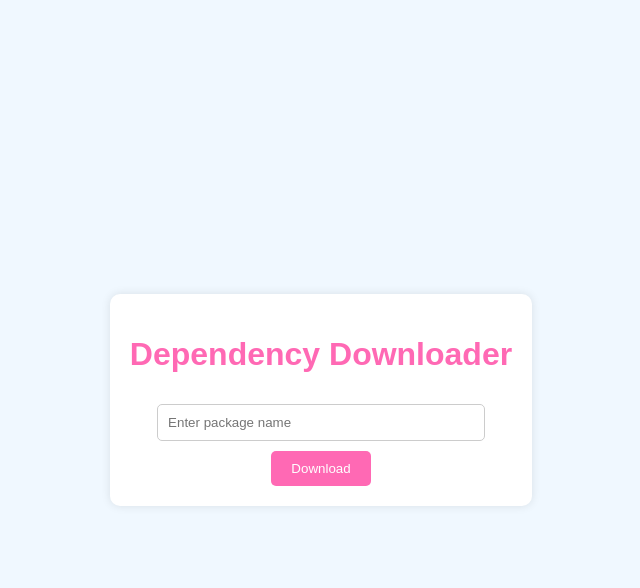
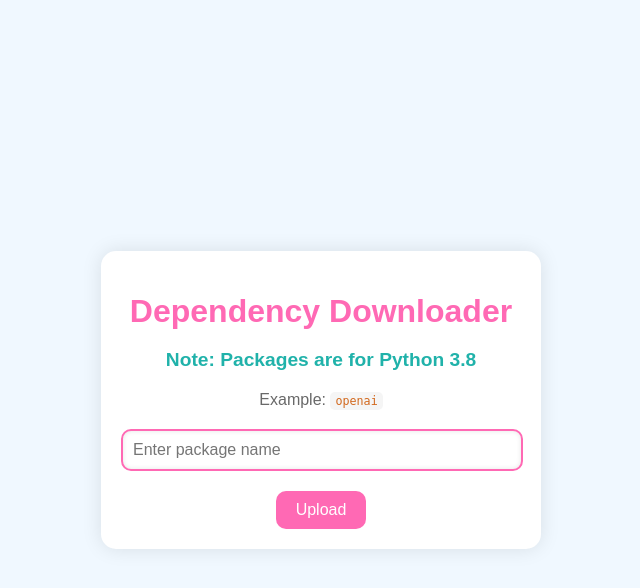
Before and after one commit to tk42/pypi-dependencies-downloader, a FastAPI app: page / in a window 1280 px wide. Shown: the top 588 px of the page, without its empty margins (319-959 px from the left). Run offline with FastAPI, Linux system fonts and the light colour scheme.

Commit message:
chore: Update Python version to 3.8 in Dockerfile and docker-compose.yml, add S3 upload functionality in main.py, and include boto3 in requirements.txt

```diff
--- a/docker-compose.yml
+++ b/docker-compose.yml
@@ -1,5 +1,3 @@
-version: "3.8"
-
 services:
   app:
     build: .
@@ -7,5 +5,7 @@ services:
       - "8000:8000"
     volumes:
       - .:/app
+    env_file:
+      - .env
     environment:
       - PYTHONUNBUFFERED=1
--- a/main.py
+++ b/main.py
@@ -1,5 +1,5 @@
 from fastapi import FastAPI, Form, Request
-from fastapi.responses import FileResponse
+from fastapi.responses import JSONResponse
 from fastapi.staticfiles import StaticFiles
 from fastapi.templating import Jinja2Templates
 import requests
@@ -7,11 +7,17 @@ import subprocess
 import os
 import zipfile
 import shutil
+import boto3
+from boto3.exceptions import S3UploadFailedError
+from botocore.exceptions import NoCredentialsError
 
 app = FastAPI()
 
 templates = Jinja2Templates(directory="templates")
 app.mount("/static", StaticFiles(directory="static"), name="static")
+
+# S3 client setup
+s3 = boto3.client("s3")
 
 
 def download_wheels(package_name):
@@ -23,7 +29,7 @@ def download_wheels(package_name):
     subprocess.run(["pip", "download", package_name, "-d", temp_dir])
 
     wheel_files = [f for f in os.listdir(temp_dir) if f.endswith(".whl")]
-    zip_path = f"/tmp/{package_name}_dependencies"
+    zip_path = f"/tmp/{package_name}.zip"
 
     with zipfile.ZipFile(zip_path, "w") as zipf:
         for file in wheel_files:
@@ -33,16 +39,29 @@ def download_wheels(package_name):
     return zip_path
 
 
+def upload_to_s3(file_path, bucket_name, s3_file_name):
+    try:
+        s3.upload_file(file_path, bucket_name, s3_file_name)
+        return f"s3://{bucket_name}/{s3_file_name}"
+    except FileNotFoundError:
+        return "The file was not found"
+    except NoCredentialsError:
+        return "Credentials not available"
+    except S3UploadFailedError:
+        return f"Failed to upload to S3 s3://{bucket_name}/{s3_file_name}"
+
+
 @app.get("/")
 async def read_root(request: Request):
     return templates.TemplateResponse("index.html", {"request": request})
 
 
-@app.post("/download")
-async def download_dependencies(package_name: str = Form(...)):
+@app.post("/upload")
+async def upload_dependencies(
+    package_name: str = Form(...),
+):
     zip_path = download_wheels(package_name)
-    return FileResponse(
-        zip_path,
-        media_type="application/octet-stream",
-        filename=os.path.basename(zip_path),
+    s3_url = upload_to_s3(
+        zip_path, "dockerhub-sync", os.path.basename(zip_path)[: -len(".zip")]
     )
+    return JSONResponse(content={"s3_url": s3_url})
--- a/requirements.txt
+++ b/requirements.txt
@@ -3,3 +3,4 @@ uvicorn
 requests
 pip
 jinja2
+boto3
--- a/static/script.js
+++ b/static/script.js
@@ -4,29 +4,20 @@ document.addEventListener("DOMContentLoaded", function() {
         event.preventDefault();
         const packageName = document.getElementById("package-name").value;
 
-        fetch("/download", {
+        fetch("/upload", {
             method: "POST",
             headers: {
                 "Content-Type": "application/x-www-form-urlencoded",
             },
             body: `package_name=${packageName}`
         })
-        .then(response => {
-            if (response.status === 200) {
-                return response.blob();
+        .then(response => response.json())
+        .then(data => {
+            if (data.s3_url) {
+                alert(`File uploaded to S3: ${data.s3_url}`);
             } else {
-                throw new Error("Package not found");
+                alert("Failed to upload file");
             }
-        })
-        .then(blob => {
-            const url = window.URL.createObjectURL(blob);
-            const a = document.createElement("a");
-            a.style.display = "none";
-            a.href = url;
-            a.download = `${packageName}_dependencies.zip`;
-            document.body.appendChild(a);
-            a.click();
-            window.URL.revokeObjectURL(url);
         })
         .catch(error => {
             alert(error.message);
--- a/static/styles.css
+++ b/static/styles.css
@@ -12,20 +12,44 @@ body {
     text-align: center;
     background-color: #ffffff;
     padding: 20px;
-    border-radius: 10px;
-    box-shadow: 0 0 10px rgba(0, 0, 0, 0.1);
+    border-radius: 15px;
+    box-shadow: 0 0 20px rgba(0, 0, 0, 0.1);
+    max-width: 400px;
+    width: 100%;
 }
 
 h1 {
     color: #ff69b4;
+    font-size: 2em;
+    margin-bottom: 10px;
+}
+
+h2 {
+    color: #ffa07a;
+    font-size: 1.5em;
+    margin-bottom: 10px;
+}
+
+h3 {
+    color: #20b2aa;
+    font-size: 1.2em;
+    margin-bottom: 20px;
+}
+
+p {
+    font-size: 1em;
+    color: #696969;
+    margin-bottom: 20px;
 }
 
 input[type="text"] {
-    width: 80%;
+    width: calc(100% - 22px);
     padding: 10px;
-    margin: 10px 0;
-    border: 1px solid #ccc;
-    border-radius: 5px;
+    margin-bottom: 20px;
+    border: 2px solid #ff69b4;
+    border-radius: 10px;
+    box-shadow: inset 0 0 5px rgba(0, 0, 0, 0.1);
+    font-size: 1em;
 }
 
 button {
@@ -33,10 +57,20 @@ button {
     color: white;
     padding: 10px 20px;
     border: none;
-    border-radius: 5px;
+    border-radius: 10px;
     cursor: pointer;
+    font-size: 1em;
+    transition: background-color 0.3s ease;
 }
 
 button:hover {
     background-color: #ff1493;
 }
+
+code {
+    background-color: #f5f5f5;
+    padding: 2px 5px;
+    border-radius: 5px;
+    color: #d2691e;
+    font-size: 0.9em;
+}
--- a/templates/index.html
+++ b/templates/index.html
@@ -9,6 +9,8 @@
   <body>
     <div class="container">
       <h1>Dependency Downloader</h1>
+      <h3>Note: Packages are for Python 3.8</h3>
+      <p>Example: <code>openai</code></p>
       <form id="package-form">
         <input
           type="text"
@@ -17,7 +19,7 @@
           placeholder="Enter package name"
           required
         />
-        <button type="submit">Download</button>
+        <button type="submit">Upload</button>
       </form>
     </div>
     <script src="/static/script.js"></script>
```
Also changed, not shown: 1 other file.
